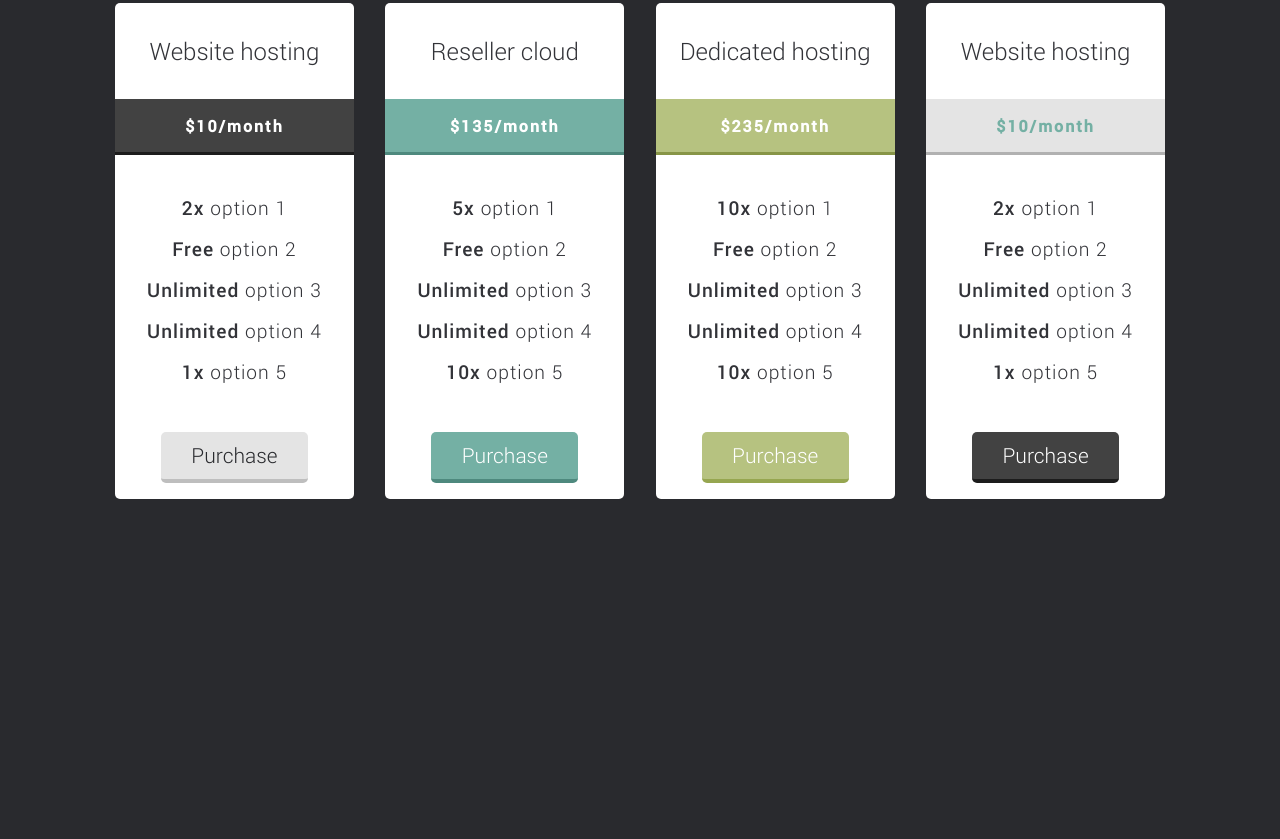
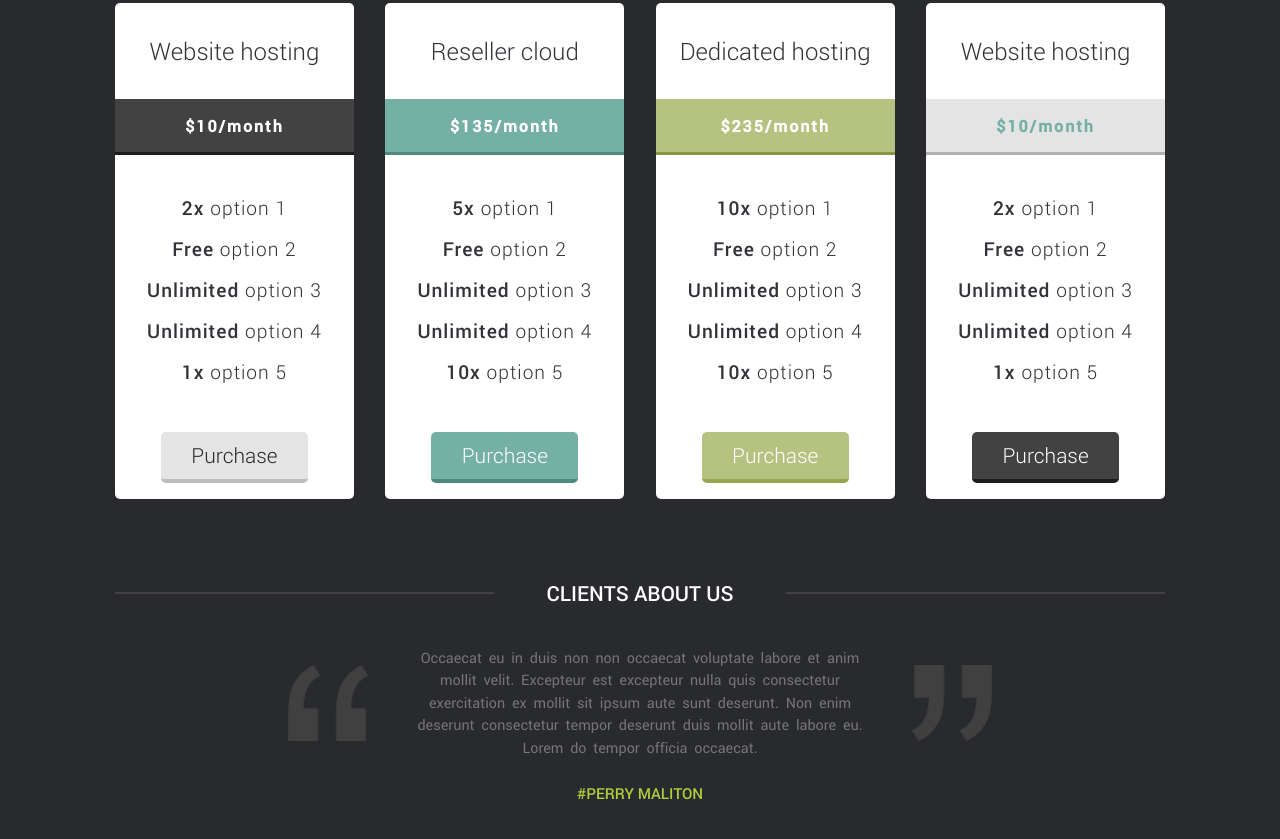
Before and after one commit to zrebcu411/one-page-webiste, a website: page index.html in a window 1280 px wide. Shown: the part 3813-4652 px from the top of the page. Before the commit the page ends 4392 px from the top, so only its background shows below. Drawn offline with Linux system fonts and the light colour scheme.

Commit message:
adds finished testimonial part of pricing section

```diff
--- a/index.html
+++ b/index.html
@@ -286,6 +286,17 @@
           <button type="button" class="button button--rounded button--graphite">Purchase</button>
         </div>
       </div>
+      <aside class="testimonial">
+        <h3 class="testimonial__title">clients about us</h3>
+        <blockquote>
+          <p class="testimonial__text">
+            Occaecat eu in duis non non occaecat voluptate labore et anim mollit velit. Excepteur est excepteur nulla quis consectetur exercitation ex mollit sit ipsum aute sunt deserunt. Non enim deserunt consectetur tempor deserunt duis mollit aute labore eu. Lorem do tempor officia occaecat.
+          </p>
+          <footer>
+            <cite class="testimonial__author">#perry maliton</cite>
+          </footer>
+        </blockquote>
+      </aside>
     </div>
   </section>
   <!-- fix responsive around 800px -->
--- a/stylesheets/modules/_variables.scss
+++ b/stylesheets/modules/_variables.scss
@@ -10,6 +10,7 @@ $cyan: #1bbc9d;
 $pale-turquoise: #74b0a4;
 $olive-drab: #b6c280;
 $graphite: #424242; //skills, client about us, our price button
+
 
 
 $site-background: $primary-dark;
--- a/stylesheets/partials/_base.scss
+++ b/stylesheets/partials/_base.scss
@@ -17,6 +17,10 @@ ul {
 strong {
   font-family: 'Roboto-Bold';
   font-weight: normal;
+}
+
+blockquote {
+  margin: 0;
 }
 
 .container {
@@ -89,7 +93,7 @@ strong {
     }
   }
 
-   &--turquoise {
+  &--turquoise {
     background-color: $button-turquoise-color;
     border-bottom-color: darken($button-turquoise-color, 15%);
 
@@ -99,7 +103,7 @@ strong {
     }
   }
 
-   &--olive {
+  &--olive {
     background-color: $button-olive-color;
     border-bottom-color: darken($button-olive-color, 15%);
 
@@ -109,7 +113,7 @@ strong {
     }
   }
 
-   &--graphite {
+  &--graphite {
     background-color: $button-graphite-color;
     border-bottom-color: darken($button-graphite-color, 15%);
 
--- /dev/null
+++ b/stylesheets/partials/_testimonial.scss
@@ -0,0 +1,75 @@
+.testimonial {
+  &__title {
+    align-items: center;
+    color: $font-color;
+    display: flex;
+    font-family: 'Roboto-Bold';
+    font-size: 1.3rem;
+    font-weight: normal;
+    justify-content: center;
+    margin: 0 0 2.5rem;
+    text-align: center;
+    text-transform: uppercase;
+
+    &::before,
+    &::after {
+      border-bottom: 2px solid $graphite;
+      content: "";
+      display: inline-block;
+      flex: 1;
+    }
+
+    &::before {
+      margin-right: 5%;
+    }
+
+    &::after {
+      margin-left: 5%;
+    }
+  }
+
+  &__text {
+    background-image: url('../images/quote-left.png'),
+                      url('../images/quote-right.png');
+    background-position: left center, right center;
+    background-repeat: no-repeat, no-repeat;
+    background-size: 5rem, 5rem;
+    color: lighten($graphite, 20%);
+    font-family: 'Roboto-Normal';
+    font-size: .9rem;
+    line-height: 1.4rem;
+    margin: 0 auto 1.5rem;
+    max-width: 28rem;
+    padding: 0 8rem;
+    text-align: center;
+    word-spacing: 0.2rem;
+  }
+
+  &__author {
+    color: $celadon;
+    display: block;
+    font-family: 'Roboto-Bold';
+    font-size: 0.95rem;
+    font-style: normal;
+    margin-bottom: 4rem;
+    text-align: center;
+    text-transform: uppercase;
+  }
+}
+
+@media (max-width: $screen-medium) {
+  .testimonial {
+    &__title {
+      margin: 0 0 1.5rem;
+    }
+
+    &__text {
+      background-image: none;
+      padding: 0;
+    }
+
+    &__author {
+      margin-bottom: 1.5rem;
+    }
+  }
+}
--- a/stylesheets/style.scss
+++ b/stylesheets/style.scss
@@ -14,3 +14,4 @@
 @import "partials/portfolio";
 @import "partials/pricing-baner";
 @import "partials/pricing-section";
+@import "partials/testimonial";
```
Also changed, not shown: images/quote-left.png (renamed from images/quote.png), images/quote-right.png (added), stylesheets/style.css.
